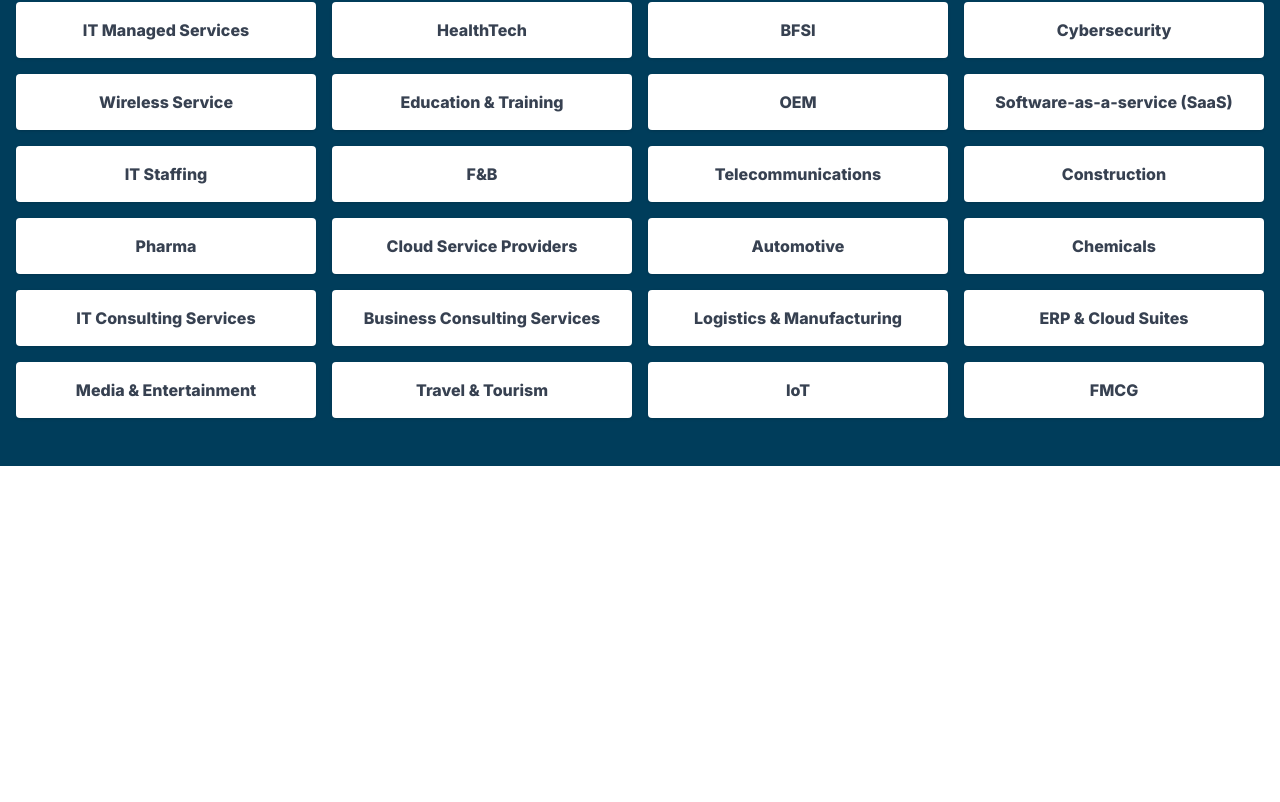
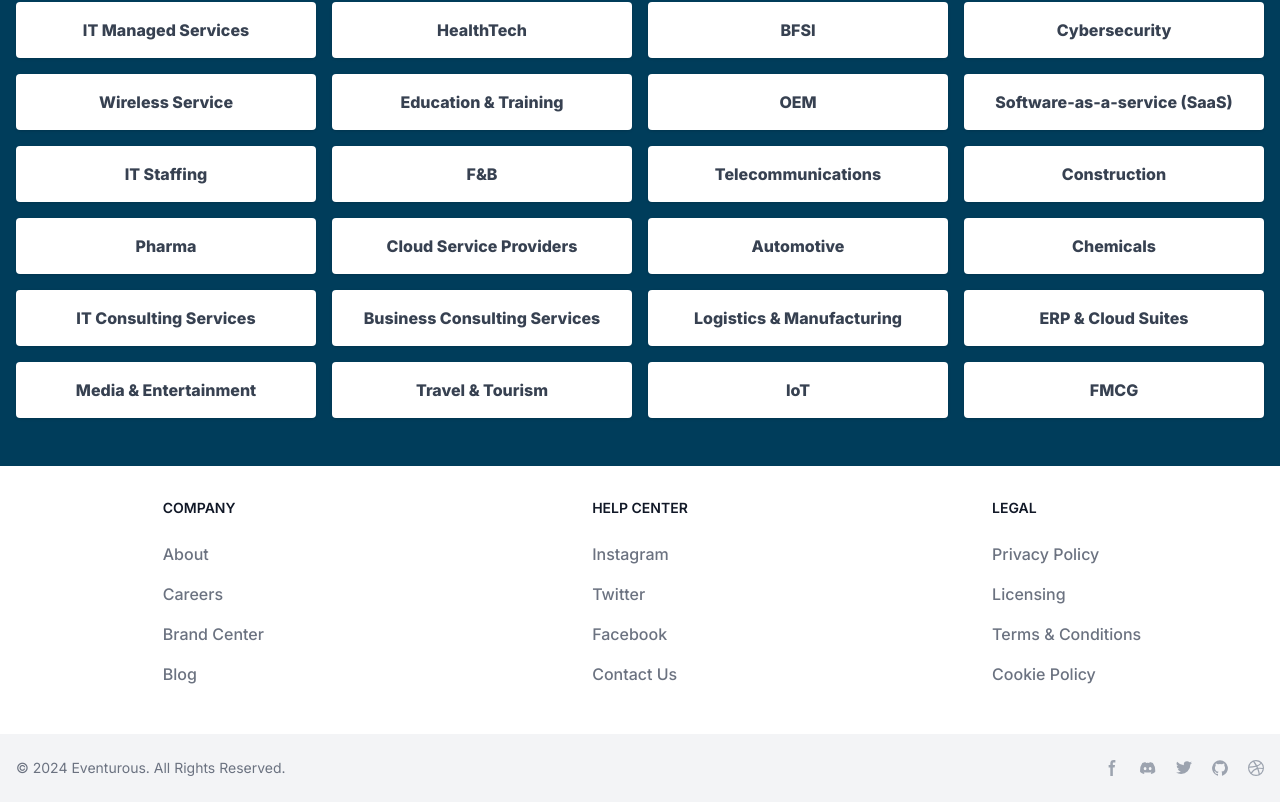
Before and after one commit to naman995/Eventurous, a Next.js app in the folder eventurous/: page / in a window 1280 px wide. Shown: the part 3485-4287 px from the top of the page. Before the commit the page ends 3951 px from the top, so only its background shows below. Built offline with nearby package versions, Linux system fonts and the light colour scheme.

Commit message:
Footer Added

```diff
--- /dev/null
+++ b/eventurous/src/app/components/Footer.js
@@ -0,0 +1,193 @@
+import React from "react";
+
+const Footer = () => {
+  return (
+    <footer class="bg-white dark:bg-gray-900">
+      <div class="mx-auto w-full max-w-screen-xl">
+        <div class="grid grid-cols-2 gap-8 px-4 py-6 lg:py-8 md:grid-cols-3 place-items-center">
+          <div>
+            <h2 class="mb-6 text-sm font-semibold text-gray-900 uppercase dark:text-white">
+              Company
+            </h2>
+            <ul class="text-gray-500 dark:text-gray-400 font-medium">
+              <li class="mb-4">
+                <a href="#" class=" hover:underline">
+                  About
+                </a>
+              </li>
+              <li class="mb-4">
+                <a href="#" class="hover:underline">
+                  Careers
+                </a>
+              </li>
+              <li class="mb-4">
+                <a href="#" class="hover:underline">
+                  Brand Center
+                </a>
+              </li>
+              <li class="mb-4">
+                <a href="#" class="hover:underline">
+                  Blog
+                </a>
+              </li>
+            </ul>
+          </div>
+          <div>
+            <h2 class="mb-6 text-sm font-semibold text-gray-900 uppercase dark:text-white">
+              Help center
+            </h2>
+            <ul class="text-gray-500 dark:text-gray-400 font-medium">
+              <li class="mb-4">
+                <a href="#" class="hover:underline">
+                  Instagram
+                </a>
+              </li>
+              <li class="mb-4">
+                <a href="#" class="hover:underline">
+                  Twitter
+                </a>
+              </li>
+              <li class="mb-4">
+                <a href="#" class="hover:underline">
+                  Facebook
+                </a>
+              </li>
+              <li class="mb-4">
+                <a href="#" class="hover:underline">
+                  Contact Us
+                </a>
+              </li>
+            </ul>
+          </div>
+          <div>
+            <h2 class="mb-6 text-sm font-semibold text-gray-900 uppercase dark:text-white">
+              Legal
+            </h2>
+            <ul class="text-gray-500 dark:text-gray-400 font-medium">
+              <li class="mb-4">
+                <a href="#" class="hover:underline">
+                  Privacy Policy
+                </a>
+              </li>
+              <li class="mb-4">
+                <a href="#" class="hover:underline">
+                  Licensing
+                </a>
+              </li>
+              <li class="mb-4">
+                <a href="#" class="hover:underline">
+                  Terms &amp; Conditions
+                </a>
+              </li>
+              <li class="mb-4">
+                <a href="#" class="hover:underline">
+                  Cookie Policy
+                </a>
+              </li>
+            </ul>
+          </div>
+        </div>
+        <div class="px-4 py-6 bg-gray-100 dark:bg-gray-700 md:flex md:items-center md:justify-between">
+          <span class="text-sm text-gray-500 dark:text-gray-300 sm:text-center">
+            © 2024 <a href="">Eventurous</a>. All Rights Reserved.
+          </span>
+          <div class="flex mt-4 sm:justify-center md:mt-0 space-x-5 rtl:space-x-reverse">
+            <a
+              href="#"
+              class="text-gray-400 hover:text-gray-900 dark:hover:text-white"
+            >
+              <svg
+                class="w-4 h-4"
+                aria-hidden="true"
+                xmlns="http://www.w3.org/2000/svg"
+                fill="currentColor"
+                viewBox="0 0 8 19"
+              >
+                <path
+                  fill-rule="evenodd"
+                  d="M6.135 3H8V0H6.135a4.147 4.147 0 0 0-4.142 4.142V6H0v3h2v9.938h3V9h2.021l.592-3H5V3.591A.6.6 0 0 1 5.592 3h.543Z"
+                  clip-rule="evenodd"
+                />
+              </svg>
+              <span class="sr-only">Facebook page</span>
+            </a>
+            <a
+              href="#"
+              class="text-gray-400 hover:text-gray-900 dark:hover:text-white"
+            >
+              <svg
+                class="w-4 h-4"
+                aria-hidden="true"
+                xmlns="http://www.w3.org/2000/svg"
+                fill="currentColor"
+                viewBox="0 0 21 16"
+              >
+                <path d="M16.942 1.556a16.3 16.3 0 0 0-4.126-1.3 12.04 12.04 0 0 0-.529 1.1 15.175 15.175 0 0 0-4.573 0 11.585 11.585 0 0 0-.535-1.1 16.274 16.274 0 0 0-4.129 1.3A17.392 17.392 0 0 0 .182 13.218a15.785 15.785 0 0 0 4.963 2.521c.41-.564.773-1.16 1.084-1.785a10.63 10.63 0 0 1-1.706-.83c.143-.106.283-.217.418-.33a11.664 11.664 0 0 0 10.118 0c.137.113.277.224.418.33-.544.328-1.116.606-1.71.832a12.52 12.52 0 0 0 1.084 1.785 16.46 16.46 0 0 0 5.064-2.595 17.286 17.286 0 0 0-2.973-11.59ZM6.678 10.813a1.941 1.941 0 0 1-1.8-2.045 1.93 1.93 0 0 1 1.8-2.047 1.919 1.919 0 0 1 1.8 2.047 1.93 1.93 0 0 1-1.8 2.045Zm6.644 0a1.94 1.94 0 0 1-1.8-2.045 1.93 1.93 0 0 1 1.8-2.047 1.918 1.918 0 0 1 1.8 2.047 1.93 1.93 0 0 1-1.8 2.045Z" />
+              </svg>
+              <span class="sr-only">Discord community</span>
+            </a>
+            <a
+              href="#"
+              class="text-gray-400 hover:text-gray-900 dark:hover:text-white"
+            >
+              <svg
+                class="w-4 h-4"
+                aria-hidden="true"
+                xmlns="http://www.w3.org/2000/svg"
+                fill="currentColor"
+                viewBox="0 0 20 17"
+              >
+                <path
+                  fill-rule="evenodd"
+                  d="M20 1.892a8.178 8.178 0 0 1-2.355.635 4.074 4.074 0 0 0 1.8-2.235 8.344 8.344 0 0 1-2.605.98A4.13 4.13 0 0 0 13.85 0a4.068 4.068 0 0 0-4.1 4.038 4 4 0 0 0 .105.919A11.705 11.705 0 0 1 1.4.734a4.006 4.006 0 0 0 1.268 5.392 4.165 4.165 0 0 1-1.859-.5v.05A4.057 4.057 0 0 0 4.1 9.635a4.19 4.19 0 0 1-1.856.07 4.108 4.108 0 0 0 3.831 2.807A8.36 8.36 0 0 1 0 14.184 11.732 11.732 0 0 0 6.291 16 11.502 11.502 0 0 0 17.964 4.5c0-.177 0-.35-.012-.523A8.143 8.143 0 0 0 20 1.892Z"
+                  clip-rule="evenodd"
+                />
+              </svg>
+              <span class="sr-only">Twitter page</span>
+            </a>
+            <a
+              href="#"
+              class="text-gray-400 hover:text-gray-900 dark:hover:text-white"
+            >
+              <svg
+                class="w-4 h-4"
+                aria-hidden="true"
+                xmlns="http://www.w3.org/2000/svg"
+                fill="currentColor"
+                viewBox="0 0 20 20"
+              >
+                <path
+                  fill-rule="evenodd"
+                  d="M10 .333A9.911 9.911 0 0 0 6.866 19.65c.5.092.678-.215.678-.477 0-.237-.01-1.017-.014-1.845-2.757.6-3.338-1.169-3.338-1.169a2.627 2.627 0 0 0-1.1-1.451c-.9-.615.07-.6.07-.6a2.084 2.084 0 0 1 1.518 1.021 2.11 2.11 0 0 0 2.884.823c.044-.503.268-.973.63-1.325-2.2-.25-4.516-1.1-4.516-4.9A3.832 3.832 0 0 1 4.7 7.068a3.56 3.56 0 0 1 .095-2.623s.832-.266 2.726 1.016a9.409 9.409 0 0 1 4.962 0c1.89-1.282 2.717-1.016 2.717-1.016.366.83.402 1.768.1 2.623a3.827 3.827 0 0 1 1.02 2.659c0 3.807-2.319 4.644-4.525 4.889a2.366 2.366 0 0 1 .673 1.834c0 1.326-.012 2.394-.012 2.72 0 .263.18.572.681.475A9.911 9.911 0 0 0 10 .333Z"
+                  clip-rule="evenodd"
+                />
+              </svg>
+              <span class="sr-only">GitHub account</span>
+            </a>
+            <a
+              href="#"
+              class="text-gray-400 hover:text-gray-900 dark:hover:text-white"
+            >
+              <svg
+                class="w-4 h-4"
+                aria-hidden="true"
+                xmlns="http://www.w3.org/2000/svg"
+                fill="currentColor"
+                viewBox="0 0 20 20"
+              >
+                <path
+                  fill-rule="evenodd"
+                  d="M10 0a10 10 0 1 0 10 10A10.009 10.009 0 0 0 10 0Zm6.613 4.614a8.523 8.523 0 0 1 1.93 5.32 20.094 20.094 0 0 0-5.949-.274c-.059-.149-.122-.292-.184-.441a23.879 23.879 0 0 0-.566-1.239 11.41 11.41 0 0 0 4.769-3.366ZM8 1.707a8.821 8.821 0 0 1 2-.238 8.5 8.5 0 0 1 5.664 2.152 9.608 9.608 0 0 1-4.476 3.087A45.758 45.758 0 0 0 8 1.707ZM1.642 8.262a8.57 8.57 0 0 1 4.73-5.981A53.998 53.998 0 0 1 9.54 7.222a32.078 32.078 0 0 1-7.9 1.04h.002Zm2.01 7.46a8.51 8.51 0 0 1-2.2-5.707v-.262a31.64 31.64 0 0 0 8.777-1.219c.243.477.477.964.692 1.449-.114.032-.227.067-.336.1a13.569 13.569 0 0 0-6.942 5.636l.009.003ZM10 18.556a8.508 8.508 0 0 1-5.243-1.8 11.717 11.717 0 0 1 6.7-5.332.509.509 0 0 1 .055-.02 35.65 35.65 0 0 1 1.819 6.476 8.476 8.476 0 0 1-3.331.676Zm4.772-1.462A37.232 37.232 0 0 0 13.113 11a12.513 12.513 0 0 1 5.321.364 8.56 8.56 0 0 1-3.66 5.73h-.002Z"
+                  clip-rule="evenodd"
+                />
+              </svg>
+              <span class="sr-only">Dribbble account</span>
+            </a>
+          </div>
+        </div>
+      </div>
+    </footer>
+  );
+};
+
+export default Footer;
--- a/eventurous/src/app/page.js
+++ b/eventurous/src/app/page.js
@@ -4,6 +4,7 @@
 import GetInTouch from "./components/GetInTouch";
 import Herosection from "./components/Herosection";
 import OurService from "./components/OurService";
+import Footer from "./components/Footer";
 
 import Head from "next/head";
 export default function Home() {
@@ -49,7 +50,7 @@
       <EventGallery />
       <OurService />
       <EventPrograms />
-      {/* <Footer /> */}
+      <Footer/>
     </main>
   );
 }
```
